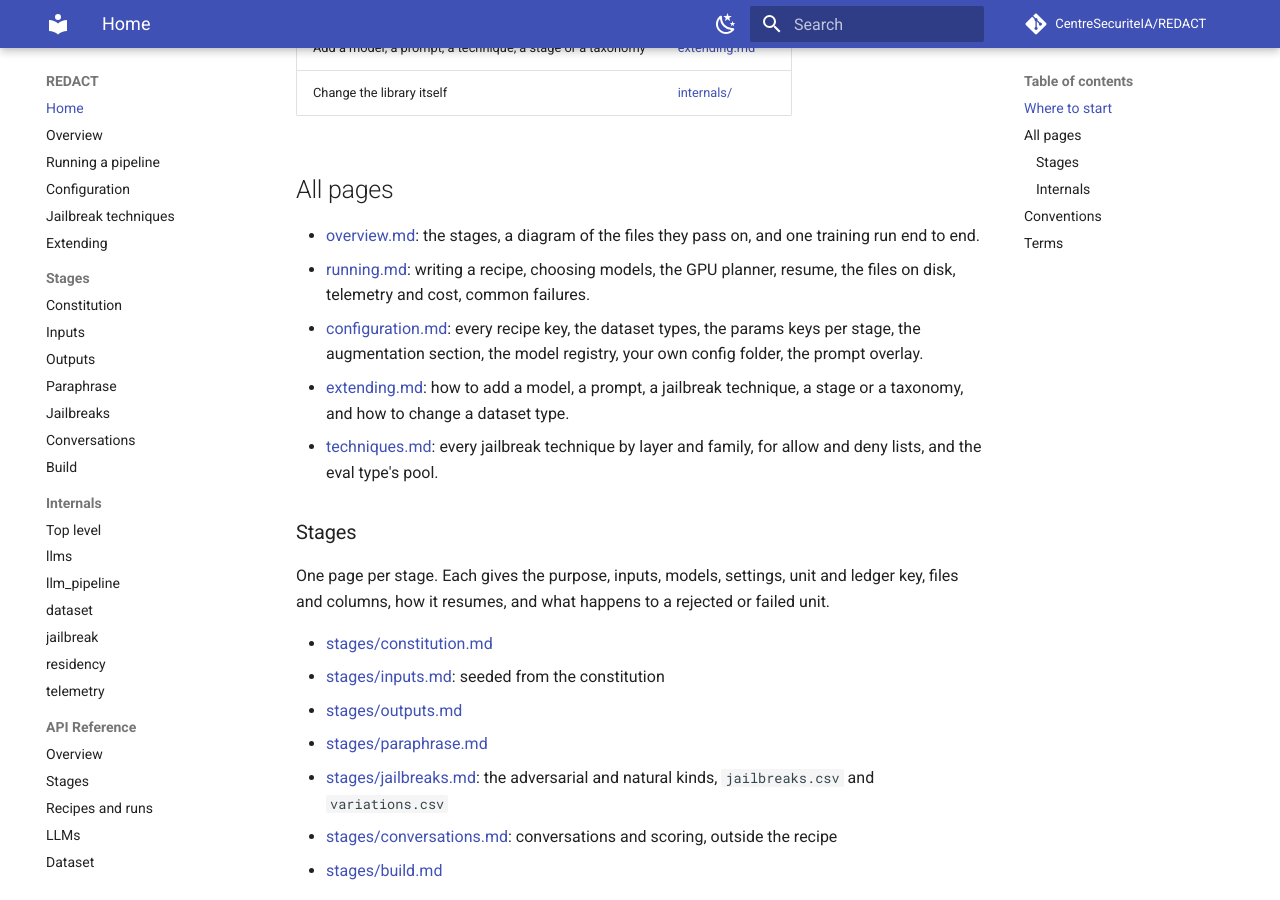
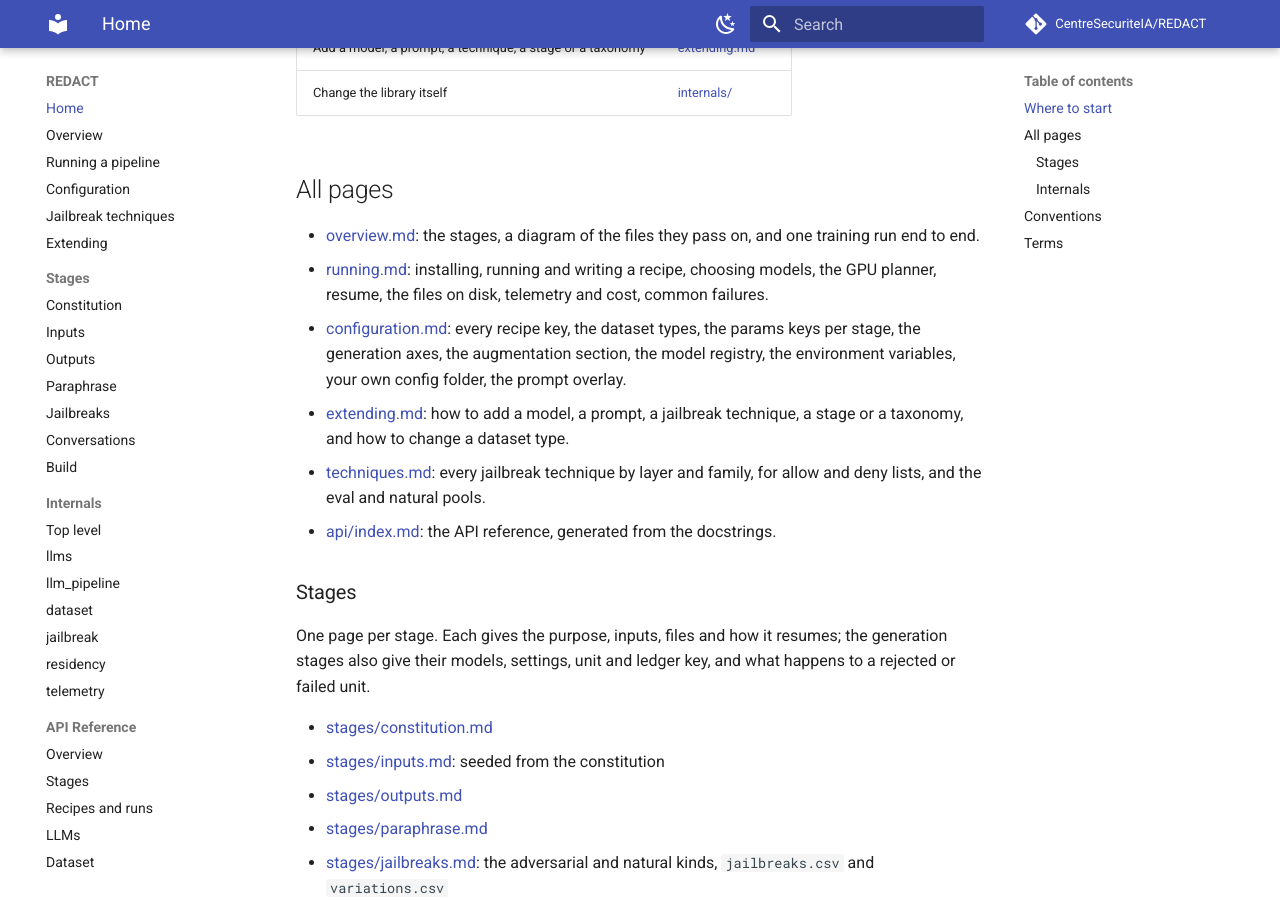
Before and after one commit to CentreSecuriteIA/REDACT, an MkDocs documentation site: the page built from docs/index.md, in a window 1280 px wide and 900 px high, scrolled down 643 px. Built offline with MkDocs 1.6.1 and Material for MkDocs 9.7.7, drawn with Linux system fonts in a browser that asks for light colours; comment, search, counter and statistics services are not loaded.

Commit message:
Sync the running, overview and docs home pages with the code
running: download_models.py also fetches GlotLID; inspect_run.py prints one line
per stage; config_dir also reads generation_axes.json and dimensions.json; a
GPU-less run needs "translation": false or a hosted translator; the shared
engine is venice-uncensored-fp8's, not the bf16 setup's; the constitution's
plain ledger resumes without a lock or cut-back; the inputs record counts only
the accepted rows of its style; REDACT_TRACE=off leaves the roll-up empty; the
checker's reply is accepted by its first word; two more failures in the table.
overview: check_dimensions runs before the first stage. docs/README: the
configuration and API pages are described in full.

Co-Authored-By: Claude Sonnet 5.5 <noreply@anthropic.com>

```diff
--- a/docs/README.md
+++ b/docs/README.md
@@ -25,21 +25,25 @@ extend REDACT.
 
 - [overview.md](overview.md): the stages, a diagram of the files they pass
   on, and one training run end to end.
-- [running.md](running.md): writing a recipe, choosing models, the GPU
-  planner, resume, the files on disk, telemetry and cost, common failures.
+- [running.md](running.md): installing, running and writing a recipe,
+  choosing models, the GPU planner, resume, the files on disk, telemetry and
+  cost, common failures.
 - [configuration.md](configuration.md): every recipe key, the dataset
-  types, the params keys per stage, the augmentation section, the model
-  registry, your own config folder, the prompt overlay.
+  types, the params keys per stage, the generation axes, the augmentation
+  section, the model registry, the environment variables, your own config
+  folder, the prompt overlay.
 - [extending.md](extending.md): how to add a model, a prompt, a jailbreak
   technique, a stage or a taxonomy, and how to change a dataset type.
 - [techniques.md](techniques.md): every jailbreak technique by layer and
-  family, for allow and deny lists, and the eval type's pool.
+  family, for allow and deny lists, and the eval and natural pools.
+- [api/index.md](api/index.md): the API reference, generated from the
+  docstrings.
 
 ### Stages
 
-One page per stage. Each gives the purpose, inputs, models, settings, unit
-and ledger key, files and columns, how it resumes, and what happens to a
-rejected or failed unit.
+One page per stage. Each gives the purpose, inputs, files and how it
+resumes; the generation stages also give their models, settings, unit and
+ledger key, and what happens to a rejected or failed unit.
 
 - [stages/constitution.md](stages/constitution.md)
 - [stages/inputs.md](stages/inputs.md): seeded from the constitution
```
Also changed, not shown: docs/overview.md (+4 -1 lines), docs/running.md (+34 -21 lines).
